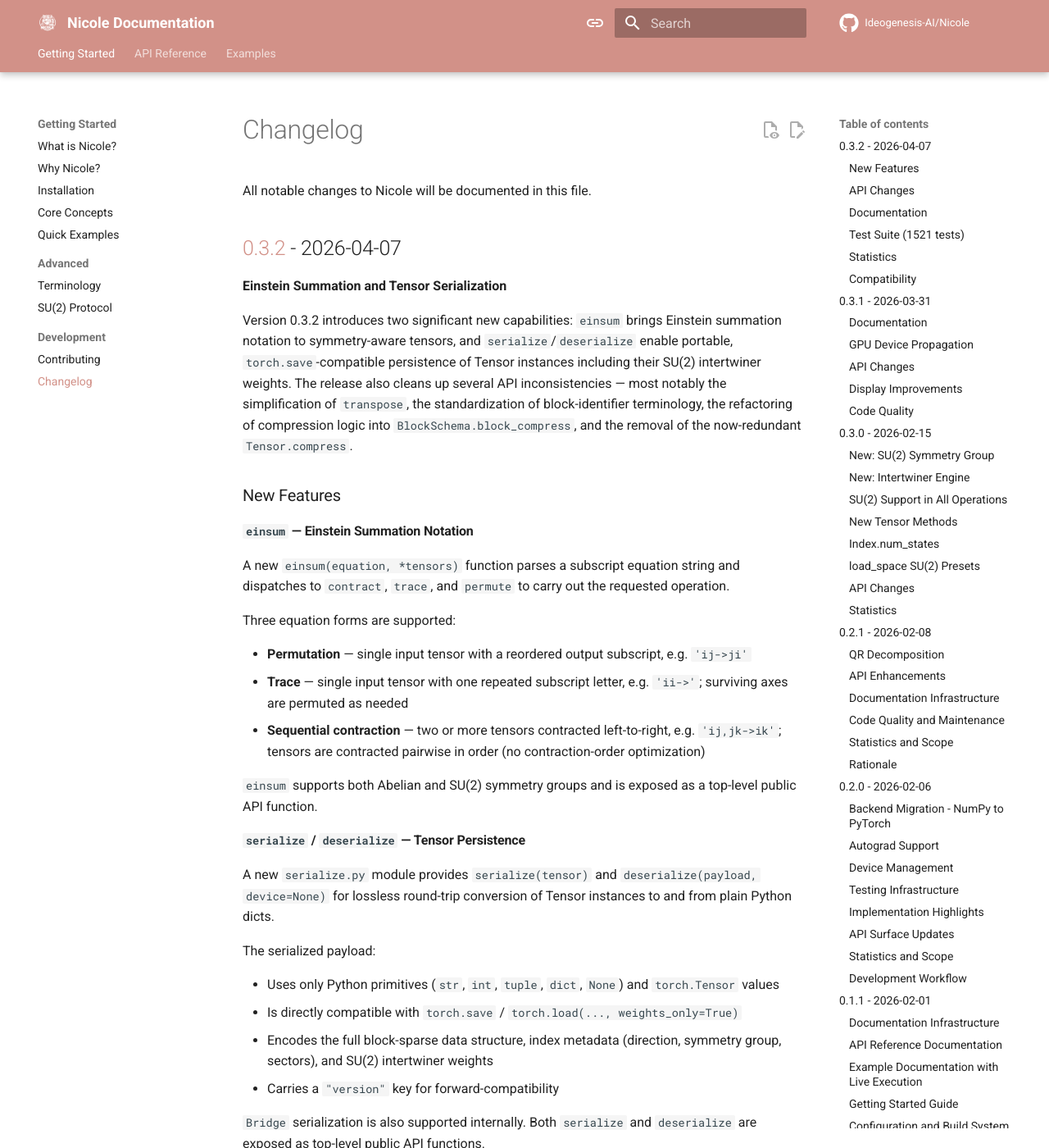
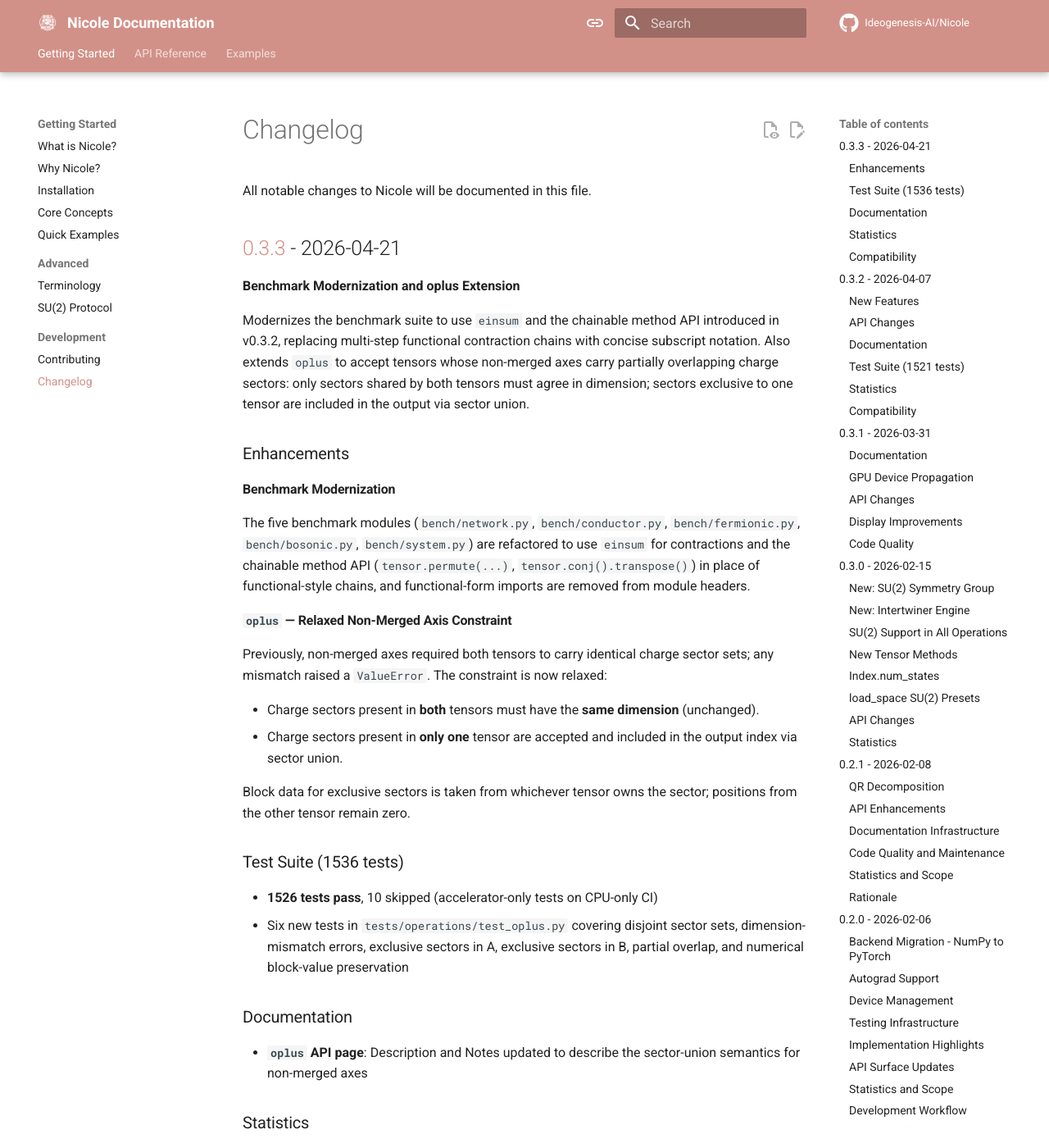
Before and after one commit to Ideogenesis-AI/Nicole, an MkDocs documentation site: the page built from docs/getting-started/changelog.md, in a window 1280 px wide and 1400 px high. Shown: the whole window at 82% size. Built offline with MkDocs 1.6.1 and Material for MkDocs 9.7.7, drawn with Linux system fonts in a browser that asks for light colours; comment, search, counter and statistics services are not loaded; the version menu is left out; some of the changed text lies outside the part shown.

Commit message:
Update changelog for version 0.3.3: Modernize benchmark suite and enhance oplus functionality. Refactored benchmark modules to utilize einsum and chainable methods, relaxed constraints on non-merged axes in oplus, and added new tests for improved validation. Documentation updated to reflect changes in sector handling. No breaking changes introduced.

```diff
--- a/docs/getting-started/changelog.md
+++ b/docs/getting-started/changelog.md
@@ -1,6 +1,51 @@
 # Changelog
 
 All notable changes to Nicole will be documented in this file.
+
+## [0.3.3] - 2026-04-21
+
+**Benchmark Modernization and oplus Extension**
+
+Modernizes the benchmark suite to use `einsum` and the chainable method API introduced in v0.3.2, replacing multi-step functional contraction chains with concise subscript notation. Also extends `oplus` to accept tensors whose non-merged axes carry partially overlapping charge sectors: only sectors shared by both tensors must agree in dimension; sectors exclusive to one tensor are included in the output via sector union.
+
+### Enhancements
+
+#### Benchmark Modernization
+
+The five benchmark modules (`bench/network.py`, `bench/conductor.py`, `bench/fermionic.py`, `bench/bosonic.py`, `bench/system.py`) are refactored to use `einsum` for contractions and the chainable method API (`tensor.permute(...)`, `tensor.conj().transpose()`) in place of functional-style chains, and functional-form imports are removed from module headers.
+
+#### `oplus` — Relaxed Non-Merged Axis Constraint
+
+Previously, non-merged axes required both tensors to carry identical charge sector sets; any mismatch raised a `ValueError`. The constraint is now relaxed:
+
+- Charge sectors present in **both** tensors must have the **same dimension** (unchanged).
+- Charge sectors present in **only one** tensor are accepted and included in the output index via sector union.
+
+Block data for exclusive sectors is taken from whichever tensor owns the sector; positions from the other tensor remain zero.
+
+### Test Suite (1536 tests)
+
+- **1526 tests pass**, 10 skipped (accelerator-only tests on CPU-only CI)
+- Six new tests in `tests/operations/test_oplus.py` covering disjoint sector sets, dimension-mismatch errors, exclusive sectors in A, exclusive sectors in B, partial overlap, and numerical block-value preservation
+
+### Documentation
+
+- **`oplus` API page**: Description and Notes updated to describe the sector-union semantics for non-merged axes
+
+### Statistics
+
+- **13 commits** since v0.3.2
+- **8 files changed**: 426 insertions, 209 deletions
+- Source module touched: `src/nicole/maneuver.py`
+- Bench modules modernized: `bench/network.py`, `bench/conductor.py`, `bench/fermionic.py`, `bench/bosonic.py`, `bench/system.py`
+
+### Compatibility
+
+**Breaking Changes:** None — the `oplus` change relaxes a precondition; all previously valid calls continue to work unchanged.
+
+**Requirements:** Python ≥ 3.11, PyTorch ≥ 2.5, Yuzuha ≥ 0.1.5
+
+---
 
 ## [0.3.2] - 2026-04-07
 
@@ -760,6 +805,7 @@ Researchers and students in quantum many-body physics, condensed matter theory,
 
 ---
 
+[0.3.3]: https://github.com/Ideogenesis-AI/Nicole/releases/tag/v0.3.3
 [0.3.2]: https://github.com/Ideogenesis-AI/Nicole/releases/tag/v0.3.2
 [0.3.1]: https://github.com/Ideogenesis-AI/Nicole/releases/tag/v0.3.1
 [0.3.0]: https://github.com/Ideogenesis-AI/Nicole/releases/tag/v0.3.0
```
